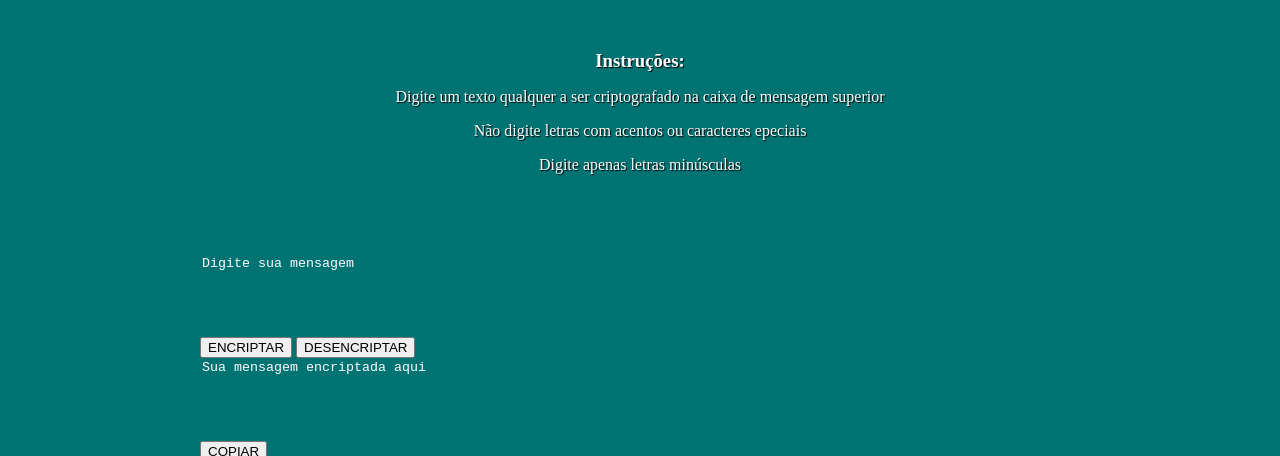
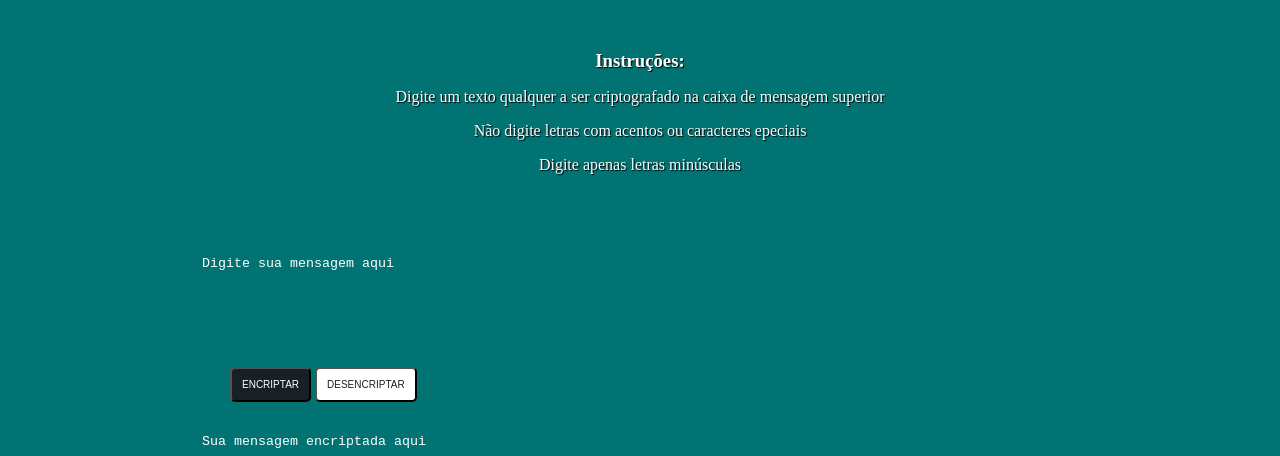
Before and after one commit to Rafaelsdamacena/segredo, a plain HTML site: page index.html in a window 1280 px wide. Shown: the part 64-520 px from the top of the page. Drawn offline with Linux system fonts and the light colour scheme.

Commit message:
estilo dos botões

```diff
--- a/css/estilo.css
+++ b/css/estilo.css
@@ -13,6 +13,7 @@
 
 .layout{
     background-color: #027373;
+
 }
 
 .container{
@@ -26,6 +27,10 @@
     margin-bottom: 80px;
 }
 
+.box{
+    vertical-align: middle;
+}
+
 textarea{
     resize: none;
     background-color: transparent;
@@ -36,7 +41,32 @@ textarea::placeholder{
     color: #fff;
 }
 
-.box1{
+.button{
+    padding: 30px;
+    justify-content: center;
+}
+
+button {
+    font-size: 10px;
+    font-weight: 20px;
+    border-radius: 5px;
+    padding: 10px 10px;
+    cursor: pointer;
+}
+
+#btn1{
+    background-color:#172026 ;
+    color: #fff;
+}
+
+#btn2{
+    background-color:#fff;
+    color: #172026;
+}
+
+#btn3{
+    background-color:#172026 ;
+    color: #fff;
 }
 
 .footer{
--- a/index.html
+++ b/index.html
@@ -39,12 +39,12 @@
 <!--Caixa de texto 1-->
                 <div class="box">
                     <div class="box1">
-                        <textarea placeholder="Digite sua mensagem" rows=5 cols=100></textarea>
+                        <textarea placeholder="Digite sua mensagem aqui" rows=5 cols=100></textarea>
 
 <!--Botões encriptar e desencriptar-->
-                        <div class="button1">
-                            <button>ENCRIPTAR</button>
-                            <button>DESENCRIPTAR</button>
+                        <div class="button">
+                            <button id="btn1">ENCRIPTAR</button>
+                            <button id="btn2">DESENCRIPTAR</button>
                         </div>
                     </div>
 <!--Caixa de texto 2-->
@@ -52,8 +52,8 @@
                         <textarea placeholder="Sua mensagem encriptada aqui" rows=5 cols=100></textarea>
 
 <!--Botão copiar-->
-                        <div class="button2">
-                            <button>COPIAR</button>
+                        <div class="button">
+                            <button id="btn3">COPIAR</button>
                         </div>
                     </div>
 
```
